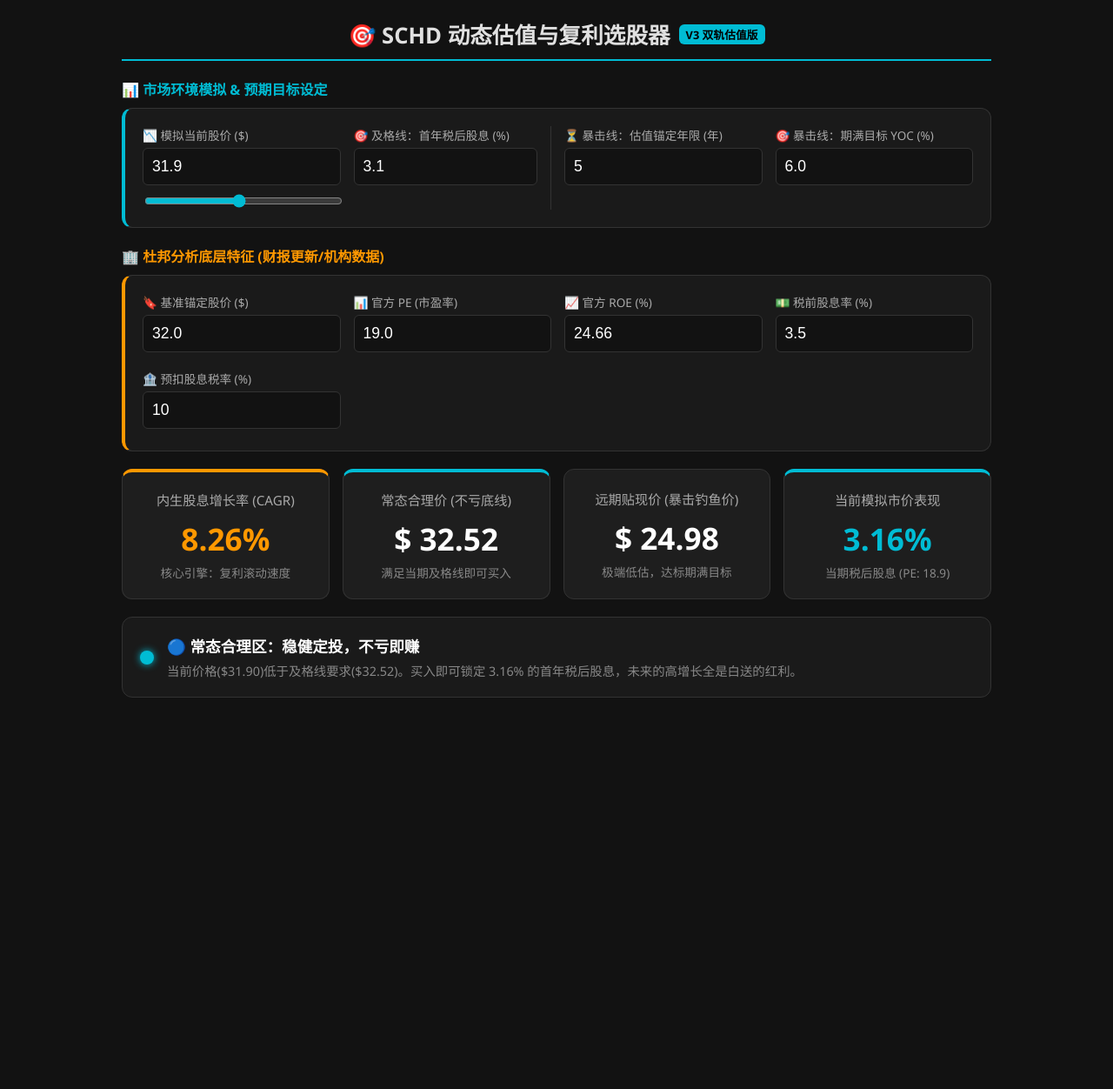
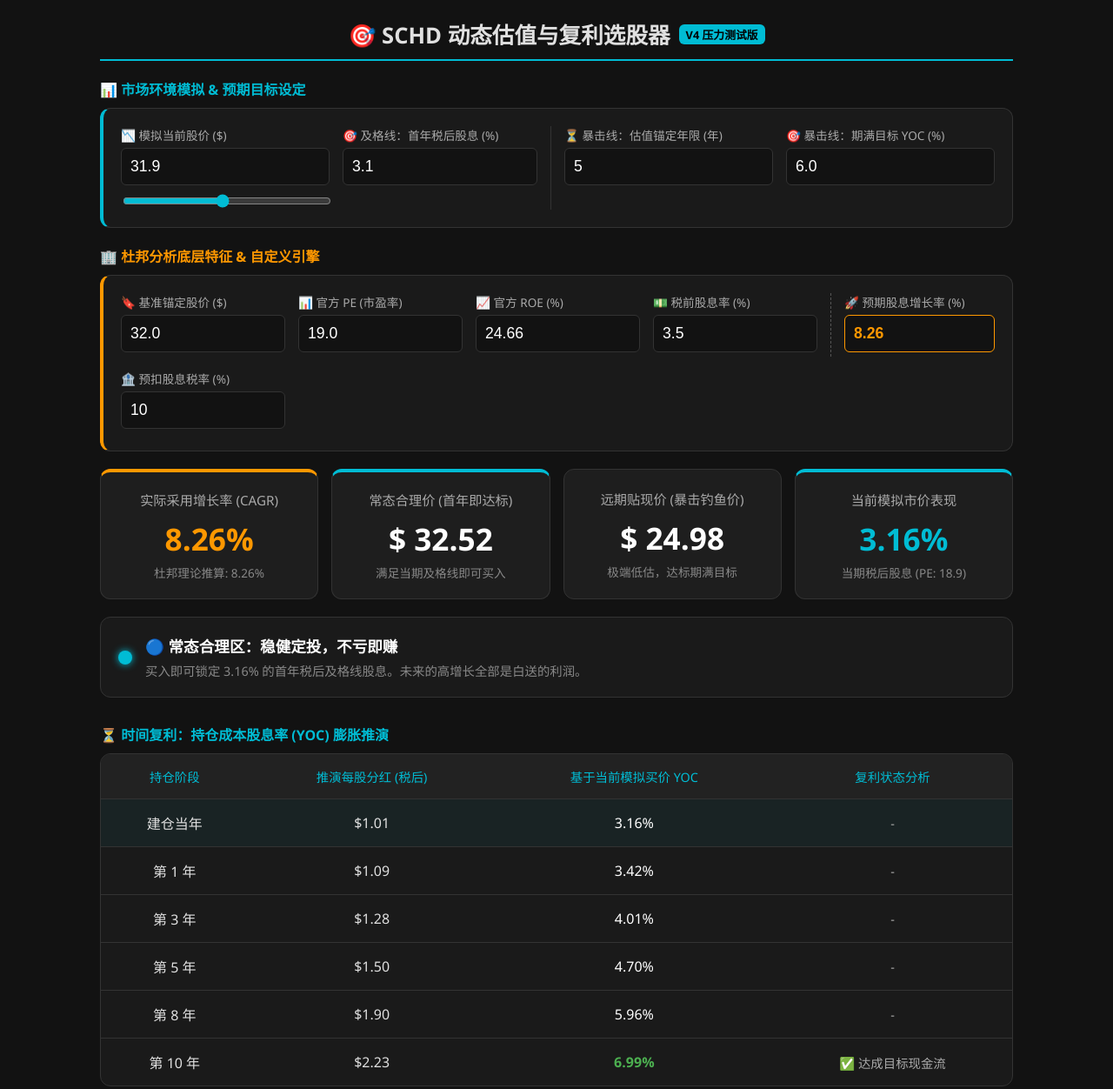
Before and after one commit to SherlockRobo/SCHD-calculator, a plain HTML site: page index.html in a window 1280 px wide. Shown: the whole page at 87% size. Before the commit the page ends 842 px from the top, so only its background shows below. Drawn offline with Linux system fonts and the light colour scheme.

Commit message:
Update index.html

```diff
--- a/index.html
+++ b/index.html
@@ -3,7 +3,7 @@
 <head>
     <meta charset="UTF-8">
     <meta name="viewport" content="width=device-width, initial-scale=1.0">
-    <title>SCHD 动态估值与复利选股器 V3</title>
+    <title>SCHD 动态估值与复利选股器 V4</title>
     <style>
         :root {
             --bg-color: #121212; --card-bg: #1e1e1e; --text-color: #e0e0e0;
@@ -11,7 +11,7 @@
             --yellow: #ffeb3b; --red: #f44336; --border-color: #333;
         }
         body { font-family: 'Segoe UI', Tahoma, Geneva, Verdana, sans-serif; background-color: var(--bg-color); color: var(--text-color); margin: 0; padding: 20px; display: flex; flex-direction: column; align-items: center; }
-        .container { max-width: 1000px; width: 100%; }
+        .container { max-width: 1050px; width: 100%; }
         header { text-align: center; margin-bottom: 20px; border-bottom: 2px solid var(--cyan); padding-bottom: 10px; }
         .version-badge { background-color: var(--cyan); color: #000; padding: 2px 8px; border-radius: 6px; font-size: 0.5em; vertical-align: middle; margin-left: 10px; }
 
@@ -19,7 +19,7 @@
         .title-cyan { color: var(--cyan); }
         .title-orange { color: var(--orange); }
 
-        .controls-grid { display: grid; grid-template-columns: repeat(auto-fit, minmax(180px, 1fr)); gap: 15px; background-color: #1a1a1a; padding: 20px; border-radius: 12px; margin-bottom: 10px; border: 1px solid var(--border-color); }
+        .controls-grid { display: grid; grid-template-columns: repeat(auto-fit, minmax(170px, 1fr)); gap: 15px; background-color: #1a1a1a; padding: 20px; border-radius: 12px; margin-bottom: 10px; border: 1px solid var(--border-color); }
         .controls-grid.market { border-left: 4px solid var(--cyan); }
         .controls-grid.finance { border-left: 4px solid var(--orange); }
 
@@ -45,6 +45,9 @@
         th, td { padding: 15px; text-align: center; border-bottom: 1px solid var(--border-color); }
         th { background-color: #222; color: var(--cyan); font-size: 0.9rem; font-weight: normal; }
         tr:last-child td { border-bottom: none; }
+
+        /* 高亮输入框 */
+        .highlight-input { border-color: var(--orange) !important; color: var(--orange) !important; font-weight: bold; }
     </style>
 </head>
 <body>
@@ -52,7 +55,7 @@
 <div class="container">
     <header>
         <h1 style="margin: 0; font-size: 1.6rem; display: flex; align-items: center; justify-content: center;">
-            🎯 SCHD 动态估值与复利选股器 <span class="version-badge">V3 双轨估值版</span>
+            🎯 SCHD 动态估值与复利选股器 <span class="version-badge">V4 压力测试版</span>
         </h1>
     </header>
 
@@ -65,7 +68,7 @@
         </div>
         <div class="control-group" style="border-right: 1px solid #333; padding-right: 15px;">
             <label>🎯 及格线：首年税后股息 (%)</label>
-            <input type="number" id="in_target_baseline" value="3.1" step="0.1" oninput="calculate()" title="只要达到这个股息率就不亏">
+            <input type="number" id="in_target_baseline" value="3.1" step="0.1" oninput="calculate()">
         </div>
         <div class="control-group">
             <label>⏳ 暴击线：估值锚定年限 (年)</label>
@@ -77,7 +80,7 @@
         </div>
     </div>
 
-    <div class="section-title title-orange">🏢 杜邦分析底层特征 (财报更新/机构数据)</div>
+    <div class="section-title title-orange">🏢 杜邦分析底层特征 & 自定义引擎</div>
     <div class="controls-grid finance">
         <div class="control-group">
             <label>🔖 基准锚定股价 ($)</label>
@@ -95,6 +98,10 @@
             <label>💵 税前股息率 (%)</label>
             <input type="number" id="in_yield" value="3.5" step="0.1" oninput="calculate()">
         </div>
+        <div class="control-group" style="border-left: 1px dashed #555; padding-left: 15px;">
+            <label>🚀 预期股息增长率 (%)</label>
+            <input type="number" id="in_growth" class="highlight-input" value="8.26" step="0.1" oninput="calculate()" title="可手动修改进行压力测试">
+        </div>
         <div class="control-group">
             <label>🏦 预扣股息税率 (%)</label>
             <input type="number" id="in_tax" value="10" step="1" oninput="calculate()">
@@ -103,12 +110,12 @@
 
     <div class="metrics-grid">
         <div class="card" style="border-top: 4px solid var(--orange);">
-            <h3>内生股息增长率 (CAGR)</h3>
+            <h3>实际采用增长率 (CAGR)</h3>
             <div class="metric text-orange" id="out_growth">0.0%</div>
-            <div class="metric-sub">核心引擎：复利滚动速度</div>
+            <div class="metric-sub" id="out_dupont">杜邦理论推算: 0.0%</div>
         </div>
         <div class="card" id="card_fair" style="border-top: 4px solid var(--green);">
-            <h3>常态合理价 (不亏底线)</h3>
+            <h3>常态合理价 (首年即达标)</h3>
             <div class="metric" id="out_fair">$ 0.00</div>
             <div class="metric-sub">满足当期及格线即可买入</div>
         </div>
@@ -132,6 +139,22 @@
         </div>
     </div>
 
+    <div class="section-title title-cyan" style="margin-top: 30px;">⏳ 时间复利：持仓成本股息率 (YOC) 膨胀推演</div>
+    <div class="table-container">
+        <table>
+            <thead>
+                <tr>
+                    <th>持仓阶段</th>
+                    <th>推演每股分红 (税后)</th>
+                    <th>基于当前模拟买价 YOC</th>
+                    <th>复利状态分析</th>
+                </tr>
+            </thead>
+            <tbody id="table_body">
+            </tbody>
+        </table>
+    </div>
+
 </div>
 
 <script>
@@ -150,25 +173,26 @@
 
         // --- 市场与预期目标参数 ---
         let simPrice = parseFloat(document.getElementById('in_price').value);
-        let targetBaseline = parseFloat(document.getElementById('in_target_baseline').value) / 100; // 不亏及格线
+        let targetBaseline = parseFloat(document.getElementById('in_target_baseline').value) / 100;
         let anchorYears = parseFloat(document.getElementById('in_anchor_years').value);
-        let targetYoc = parseFloat(document.getElementById('in_target_yoc').value) / 100; // 远期暴击线
+        let targetYoc = parseFloat(document.getElementById('in_target_yoc').value) / 100;
 
-        // --- 核心杜邦逻辑推演 ---
+        // --- 用户自定义增长率 ---
+        let userGrowthRate = parseFloat(document.getElementById('in_growth').value) / 100;
+
+        // --- 核心杜邦逻辑推演 (仅作理论参考) ---
         let eps = refPrice / basePe;
         let dps = refPrice * baseYield;
         let payoutRatio = basePe * baseYield;
         if(payoutRatio > 1) payoutRatio = 1;
+        let dupontGrowthRate = baseRoe * (1 - payoutRatio); // 理论值
 
-        // 核心引擎：增长率
-        let growthRate = baseRoe * (1 - payoutRatio);
-
-        // --- 双轨估值逻辑 (V3 核心升级) ---
-        // 1. 常态合理价 (只看当下，买入即达标)
+        // --- 双轨估值逻辑 ---
+        // 1. 常态合理价 (只看当下)
         let fairPrice = (dps * (1 - taxRate)) / targetBaseline;
 
-        // 2. 远期贴现价 (苛刻要求，暴击钓鱼)
-        let futureTaxedDps = dps * (1 - taxRate) * Math.pow(1 + growthRate, anchorYears);
+        // 2. 远期贴现价 (使用用户填入的自定义增长率进行推算)
+        let futureTaxedDps = dps * (1 - taxRate) * Math.pow(1 + userGrowthRate, anchorYears);
         let deepSafePrice = futureTaxedDps / targetYoc;
 
         // --- 模拟市场动态数据 ---
@@ -177,13 +201,15 @@
         let simPostYield = simPreYield * (1 - taxRate);
 
         // --- 更新顶部卡片 UI ---
-        document.getElementById('out_growth').innerText = (growthRate * 100).toFixed(2) + "%";
+        document.getElementById('out_growth').innerText = (userGrowthRate * 100).toFixed(2) + "%";
+        document.getElementById('out_dupont').innerText = "杜邦理论推算: " + (dupontGrowthRate * 100).toFixed(2) + "%";
+
         document.getElementById('out_fair').innerText = "$ " + fairPrice.toFixed(2);
         document.getElementById('out_deep').innerText = "$ " + deepSafePrice.toFixed(2);
         document.getElementById('out_sim_post_yield').innerText = (simPostYield * 100).toFixed(2) + "%";
         document.getElementById('out_sim_pe').innerText = simPe.toFixed(1);
 
-        // --- 红绿灯操作提示逻辑 (以合理常态价为主轴) ---
+        // --- 红绿灯操作提示逻辑 ---
         let light = document.getElementById('status_light');
         let title = document.getElementById('action_title');
         let desc = document.getElementById('action_desc');
@@ -193,24 +219,50 @@
             light.style.backgroundColor = "var(--green)"; light.style.color = "var(--green)";
             light.style.boxShadow = "0 0 15px var(--green)";
             title.innerText = "🟢 黄金坑底：砸锅卖铁，绝对暴击";
-            desc.innerText = `价格已跌穿远期贴现价。此时买入，不仅当期股息极高，${anchorYears}年后将大概率实现 ${ (targetYoc*100).toFixed(1) }% 的暴利现金流。`;
+            desc.innerText = `当前价格极度低估。即便按照 ${ (userGrowthRate*100).toFixed(2) }% 的预期增长率，${anchorYears}年后依然能实现 ${ (targetYoc*100).toFixed(1) }% 的暴利现金流。`;
             cardFair.style.borderTopColor = "var(--green)";
         } else if (simPrice <= fairPrice) {
             light.style.backgroundColor = "var(--cyan)"; light.style.color = "var(--cyan)";
             title.innerText = "🔵 常态合理区：稳健定投，不亏即赚";
-            desc.innerText = `当前价格($${simPrice.toFixed(2)})低于及格线要求($${fairPrice.toFixed(2)})。买入即可锁定 ${(simPostYield*100).toFixed(2)}% 的首年税后股息，未来的高增长全是白送的红利。`;
+            desc.innerText = `买入即可锁定 ${(simPostYield*100).toFixed(2)}% 的首年税后及格线股息。未来的高增长全部是白送的利润。`;
             cardFair.style.borderTopColor = "var(--cyan)";
         } else if (simPrice <= fairPrice * 1.05) {
             light.style.backgroundColor = "var(--yellow)"; light.style.color = "var(--yellow)";
             title.innerText = "🟡 略微溢价：可观望或小额买入";
-            desc.innerText = `价格略高于你的不亏底线。首年利息微弱，需要消耗一点时间复利来填平溢价，不建议大额梭哈。`;
+            desc.innerText = `价格略高于及格线。首年利息微弱，需要消耗一段时间的复利来填平这部分估值溢价。`;
             cardFair.style.borderTopColor = "var(--yellow)";
         } else {
             light.style.backgroundColor = "var(--red)"; light.style.color = "var(--red)";
-            title.innerText = "🔴 严重溢价：杀估值风险极高";
-            desc.innerText = `价格远超合理水平。当期股息率被严重稀释，建议坚决空仓，把子弹留给 00883.HK。`;
+            title.innerText = "🔴 严重溢价：透支未来增长";
+            desc.innerText = `当期股息被严重拉低，远期贴现也不达标。建议耐心空仓等待回调。`;
             cardFair.style.borderTopColor = "var(--red)";
         }
+
+        // --- 底部 YOC 膨胀表格推演 ---
+        let years = [0, 1, 3, 5, 8, 10];
+        let tbody = document.getElementById('table_body');
+        tbody.innerHTML = "";
+
+        years.forEach(year => {
+            let futureDps = dps * Math.pow(1 + userGrowthRate, year);
+            let futurePostDps = futureDps * (1 - taxRate);
+            let simYoc = futurePostDps / simPrice;
+
+            let tr = document.createElement('tr');
+            if(year === 0) tr.style.backgroundColor = "rgba(0, 188, 212, 0.05)";
+
+            let status = "-";
+            if (simYoc >= targetYoc && year > 0) status = "✅ 达成目标现金流";
+            if (simYoc >= targetYoc * 1.5) status = "🔥 超级印钞机启动";
+
+            tr.innerHTML = `
+                <td>${year === 0 ? '建仓当年' : '第 ' + year + ' 年'}</td>
+                <td>$${futurePostDps.toFixed(2)}</td>
+                <td style="color: ${simYoc >= targetYoc ? 'var(--green)' : '#fff'}; font-weight: ${simYoc >= targetYoc ? 'bold' : 'normal'};">${(simYoc * 100).toFixed(2)}%</td>
+                <td style="color: #aaa; font-size: 0.9em;">${status}</td>
+            `;
+            tbody.appendChild(tr);
+        });
     }
 
     window.onload = calculate;
```
